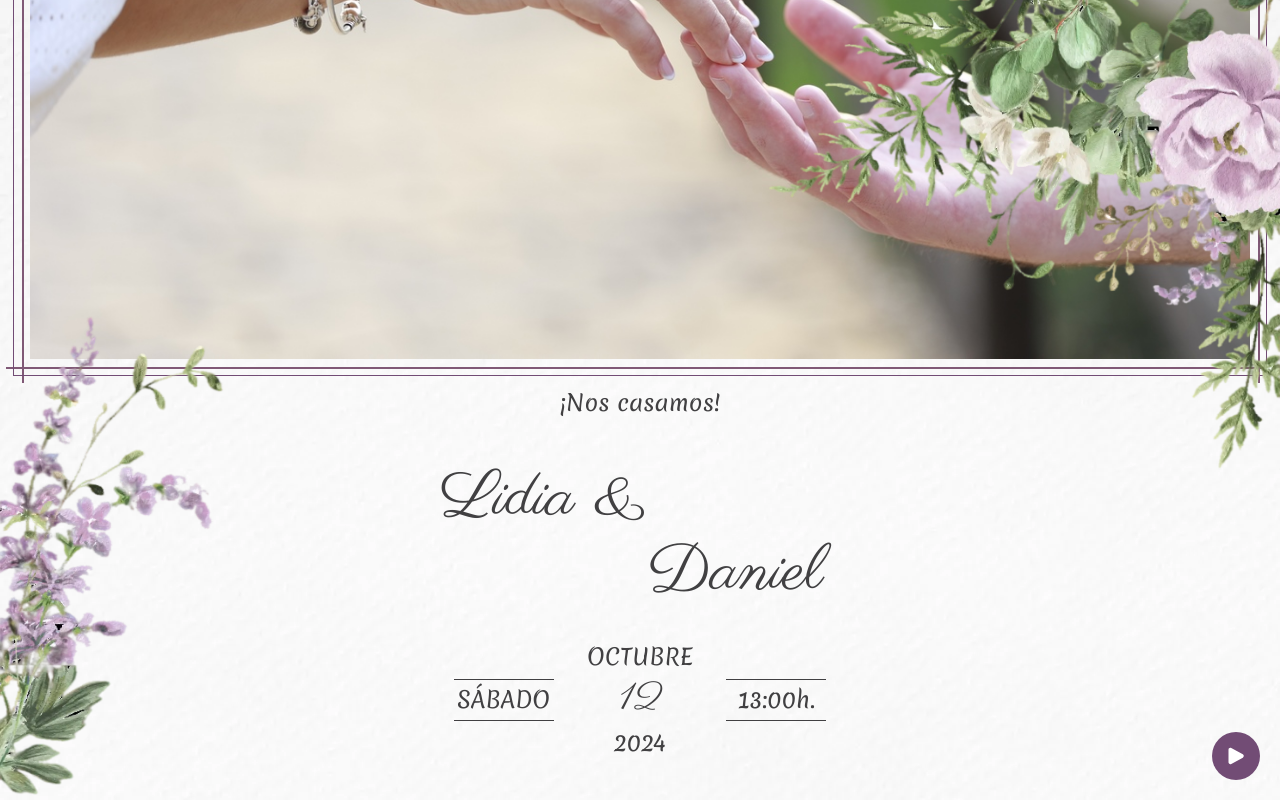
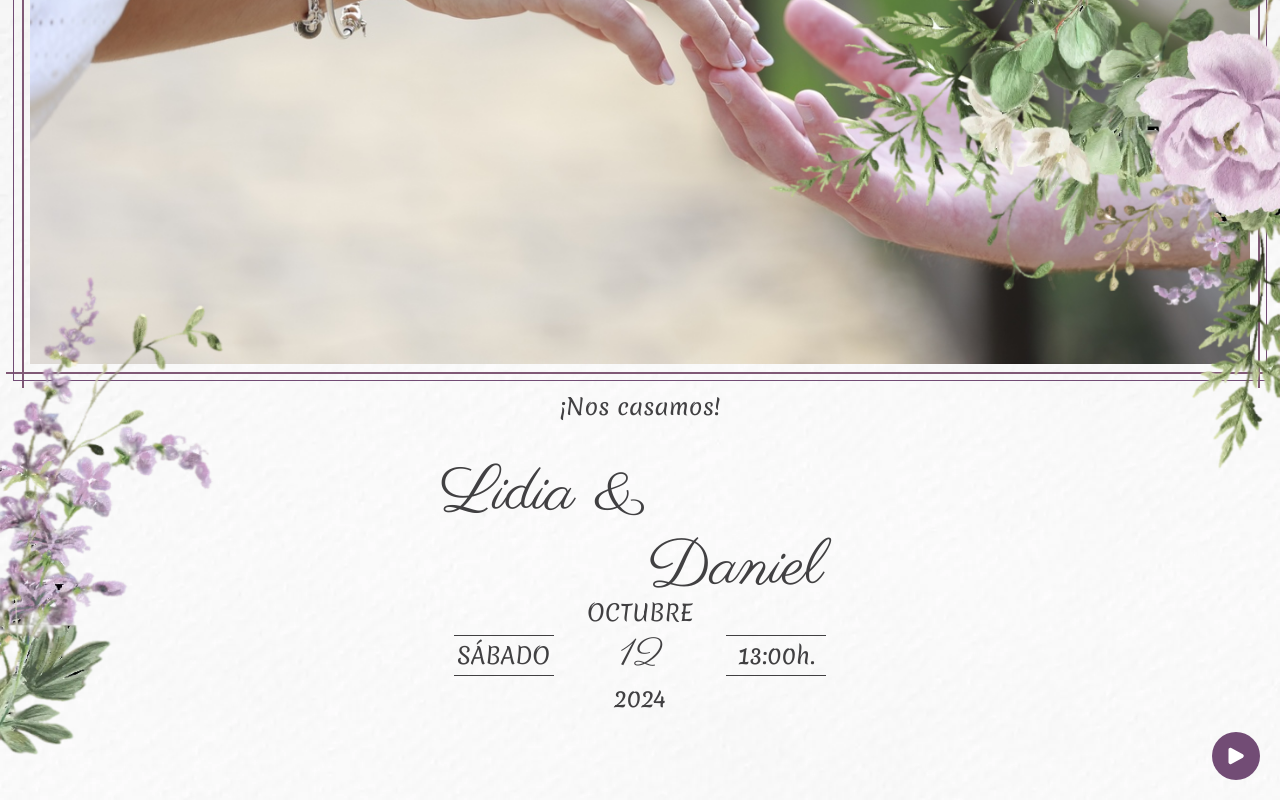
Before and after one commit to danigonlinea/wedding.github.io, a Vue app: page / in a window 1280 px wide. Shown: the top 800 px of the page. Built offline with nearby package versions, Linux system fonts and the light colour scheme; a web font is replaced by a local one.

Commit message:
wedding more touches

```diff
--- a/src/components/invitation/weddingHeader.vue
+++ b/src/components/invitation/weddingHeader.vue
@@ -211,7 +211,7 @@ function daysUntil(targetDate) {
   height: 25vh;
   display: flex;
   flex-direction: column;
-  justify-content: center;
+  justify-content: flex-start;
   align-items: center;
   gap: 1em;
 }
@@ -227,7 +227,7 @@ function daysUntil(targetDate) {
 
 .header-flower-small {
   position: absolute;
-  bottom: 0%;
+  bottom: 5%;
   left: 0;
   width: 14em;
   height: auto;
@@ -275,7 +275,7 @@ header {
     flex-direction: column;
     align-items: center;
     justify-content: flex-start;
-    gap: 3em;
+    gap: 2.4em;
   }
 
   .header-we-get-married {
@@ -362,11 +362,13 @@ header {
 
 /* Tablet and smaller screens */
 @media screen and (max-width: 768px) {
-  header {}
+  header {
+  }
 }
 
 /* Mobile screens */
 @media screen and (max-width: 480px) {
-  header {}
+  header {
+  }
 }
 </style>
```
Also changed, not shown: src/assets/svg/wedding-aperitivos.svg.
